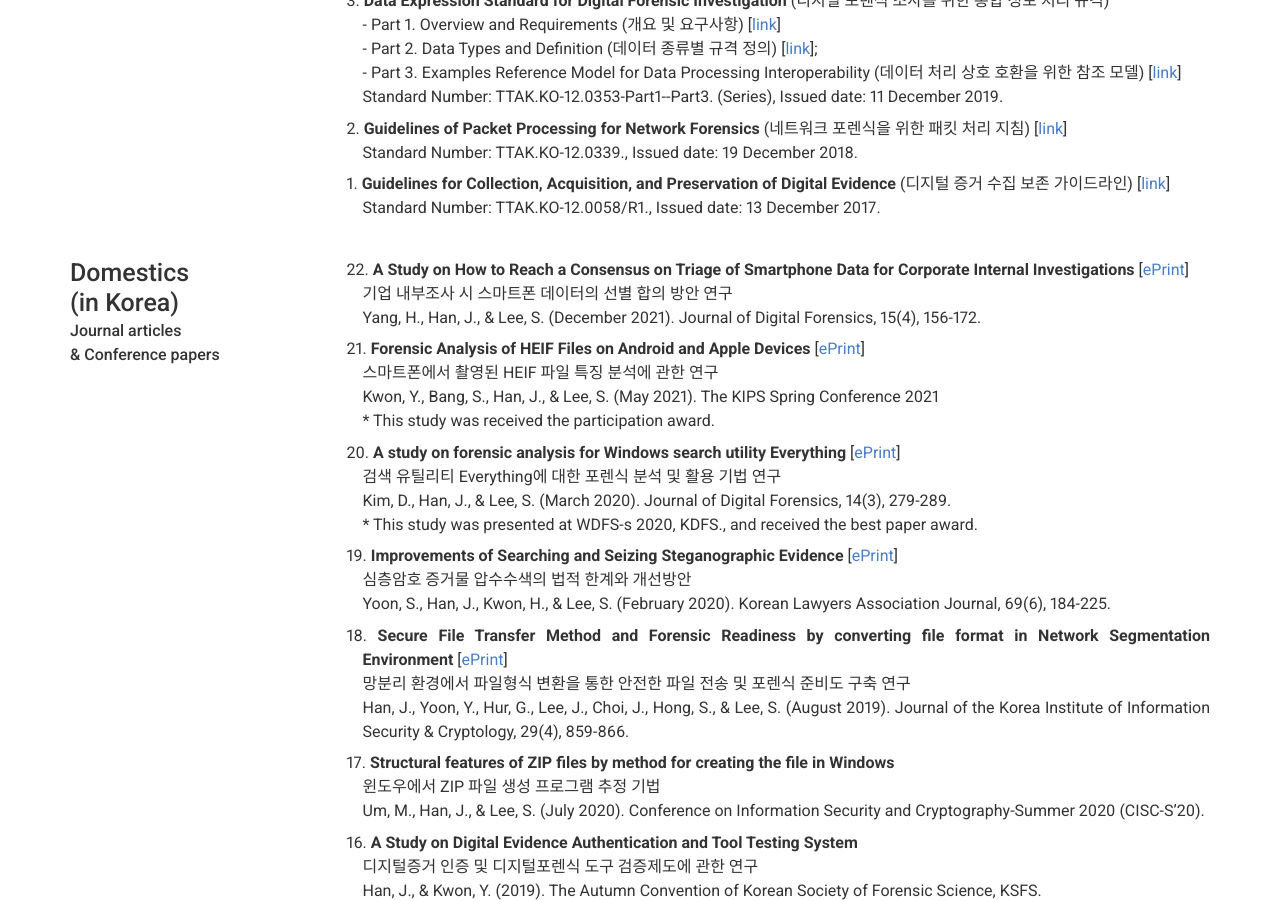
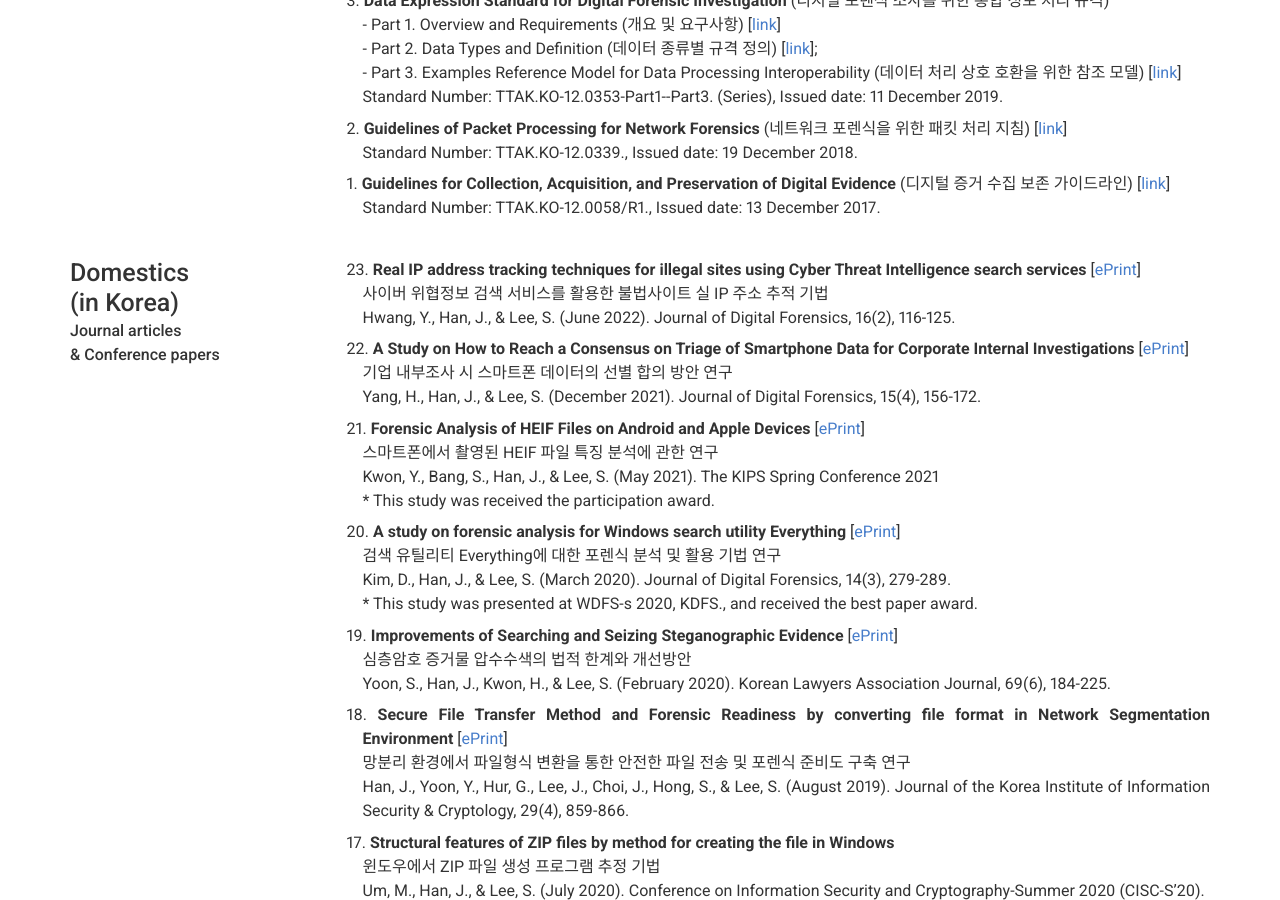
Before and after one commit to JaehyeokHan/jaehyeokhan.github.io, a Jekyll site: the page built from index.md, in a window 1280 px wide and 900 px high, scrolled down 4187 px. Built offline with Jekyll 4.4.1, drawn with Linux system fonts in a browser that asks for light colours; nearby versions of some CDN libraries; part of the change alters nothing that is shown; some of the changed text lies outside the part shown.

Commit message:
Update _config.yml

```diff
--- a/_config.yml
+++ b/_config.yml
@@ -161,7 +161,7 @@ content:
           <p style="text-indent: -1em;"><b>Korea University</b><br>ITCS403: Mobile forensics. (Fall 2017; Fall 2018; Fall 2019; Fall 2020; Fall 2021)<br>IMS4001: Practical affairs in digital forensic. (Winter 2018; Winter 2019; Winter 2020; Winter 2021)</p>
 
       - layout: left
-        title: Tutorials
+        title: Tutorials/Invited Talks
         #sub_title: Academic, Tutorials
         #quote: >
         #  TBC
@@ -240,6 +240,7 @@ content:
         title: Domestics<br>(in Korea)
         sub_title: Journal articles <br>& Conference papers
         description: | # this will include new lines to allow paragraphs
+          <p style="text-indent: -1em;">23. <b>Real IP address tracking techniques for illegal sites using Cyber Threat Intelligence search services</b> [<A href = "https://www.kci.go.kr/kciportal/ci/sereArticleSearch/ciSereArtiView.kci?sereArticleSearchBean.artiId=ART002859565" target = "top">ePrint</A>]<br>사이버 위협정보 검색 서비스를 활용한 불법사이트 실 IP 주소 추적 기법<br>Hwang, Y., Han, J., & Lee, S. (June 2022). Journal of Digital Forensics, 16(2), 116-125.</p>
           <p style="text-indent: -1em;">22. <b>A Study on How to Reach a Consensus on Triage of Smartphone Data for Corporate Internal Investigations</b> [<A href = "https://www.kci.go.kr/kciportal/ci/sereArticleSearch/ciSereArtiView.kci?sereArticleSearchBean.artiId=ART002801160" target = "top">ePrint</A>]<br>기업 내부조사 시 스마트폰 데이터의 선별 합의 방안 연구<br>Yang, H., Han, J., & Lee, S. (December 2021). Journal of Digital Forensics, 15(4), 156-172.</p>
           <p style="text-indent: -1em;">21. <b>Forensic Analysis of HEIF Files on Android and Apple Devices</b> [<A href = "https://www.kci.go.kr/kciportal/ci/sereArticleSearch/ciSereArtiView.kci?sereArticleSearchBean.artiId=ART002768178" target = "top">ePrint</A>]<br>스마트폰에서 촬영된 HEIF 파일 특징 분석에 관한 연구<br>Kwon, Y., Bang, S., Han, J., & Lee, S. (May 2021). The KIPS Spring Conference 2021<br>* This study was received the participation award.</p>
           <p style="text-indent: -1em;">20. <b>A study on forensic analysis for Windows search utility Everything</b> [<A href = "https://www.kci.go.kr/kciportal/ci/sereArticleSearch/ciSereArtiView.kci?sereArticleSearchBean.artiId=ART002636122" target = "top">ePrint</A>]<br>검색 유틸리티 Everything에 대한 포렌식 분석 및 활용 기법 연구<br>Kim, D., Han, J., & Lee, S. (March 2020). Journal of Digital Forensics, 14(3), 279-289.<br>* This study was presented at WDFS-s 2020, KDFS., and received the best paper award.</p>
```
